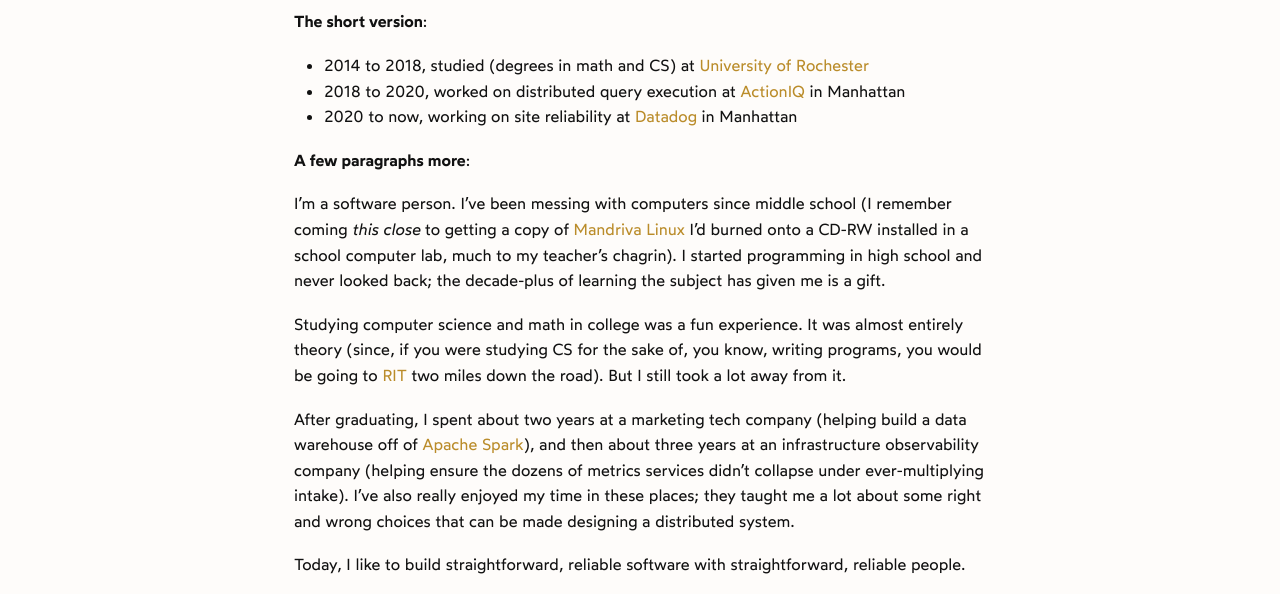
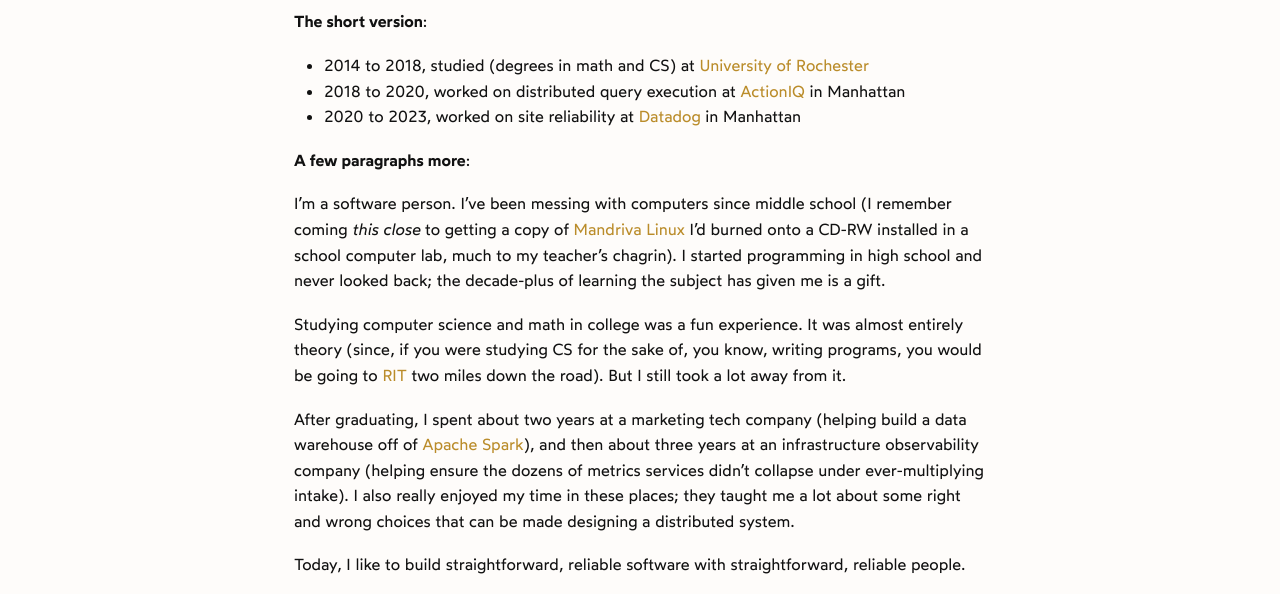
Before and after one commit to pickledish/pickledish.github.io, a Jekyll site: the page built from about.md, in a window 1280 px wide. Shown: the part 243-837 px from the top of the page. Built offline with Jekyll 4.4.1, drawn with Linux system fonts in a browser that asks for light colours.

Commit message:
fix SCSS warnings, update about

```diff
--- a/about.md
+++ b/about.md
@@ -8,7 +8,7 @@
 
 * 2014 to 2018, studied (degrees in math and CS) at [University of Rochester](https://www.rochester.edu)
 * 2018 to 2020, worked on distributed query execution at [ActionIQ](https://www.actioniq.com) in Manhattan
-* 2020 to now, working on site reliability at [Datadog](https://www.datadoghq.com) in Manhattan
+* 2020 to 2023, worked on site reliability at [Datadog](https://www.datadoghq.com) in Manhattan
 
 **A few paragraphs more**:
 
@@ -16,7 +16,7 @@
 
 Studying computer science and math in college was a fun experience. It was almost entirely theory (since, if you were studying CS for the sake of, you know, writing programs, you would be going to [RIT](https://www.rit.edu) two miles down the road). But I still took a lot away from it.
 
-After graduating, I spent about two years at a marketing tech company (helping build a data warehouse off of [Apache Spark](https://spark.apache.org)), and then about three years at an infrastructure observability company (helping ensure the dozens of metrics services didn't collapse under ever-multiplying intake). I've also really enjoyed my time in these places; they taught me a lot about some right and wrong choices that can be made designing a distributed system.
+After graduating, I spent about two years at a marketing tech company (helping build a data warehouse off of [Apache Spark](https://spark.apache.org)), and then about three years at an infrastructure observability company (helping ensure the dozens of metrics services didn't collapse under ever-multiplying intake). I also really enjoyed my time in these places; they taught me a lot about some right and wrong choices that can be made designing a distributed system.
 
 Today, I like to build straightforward, reliable software with straightforward, reliable people.
 
--- a/css/main.scss
+++ b/css/main.scss
@@ -32,8 +32,8 @@
 // Using media queries with like this:
 // @include media-query($on-palm) {
 //     .wrapper {
-//         padding-right: $spacing-unit / 2;
-//         padding-left: $spacing-unit / 2;
+//         padding-right: calc($spacing-unit / 2);
+//         padding-left: calc($spacing-unit / 2);
 //     }
 // }
 @mixin media-query($device) {
```
Also changed, not shown: _sass/_base.scss (+4 -4 lines), _sass/_layout.scss (+4 -4 lines).
